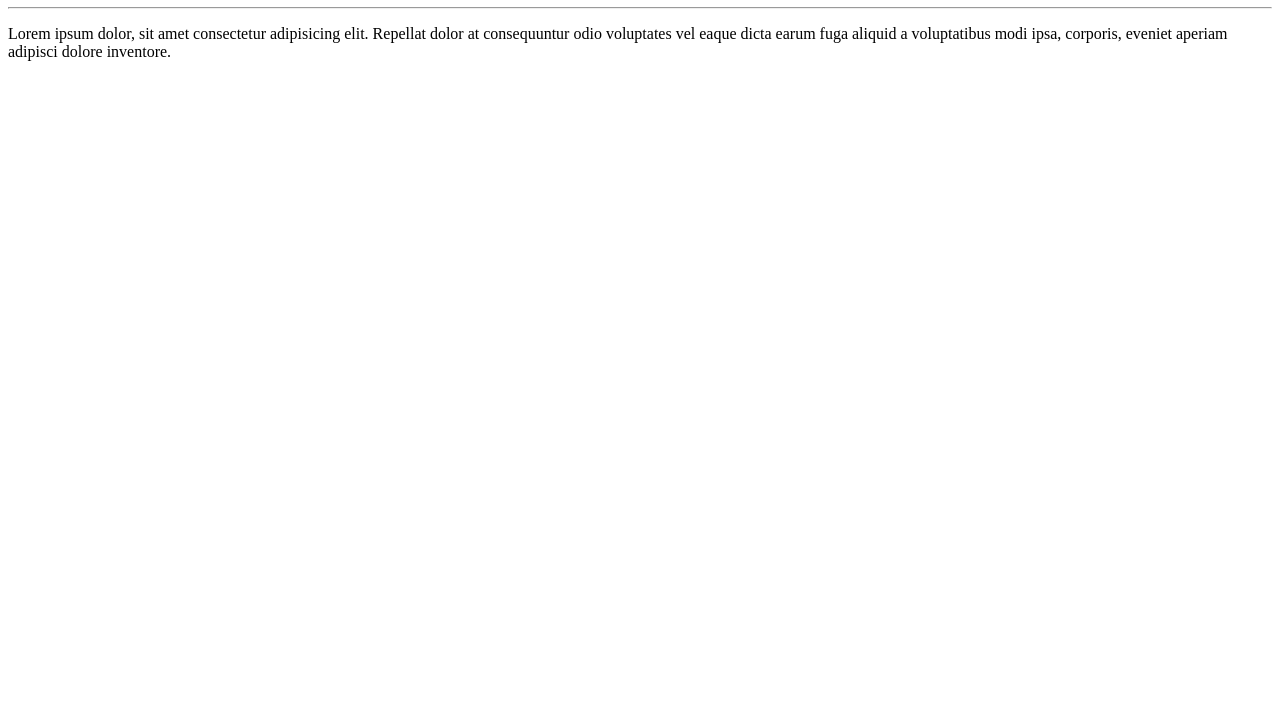
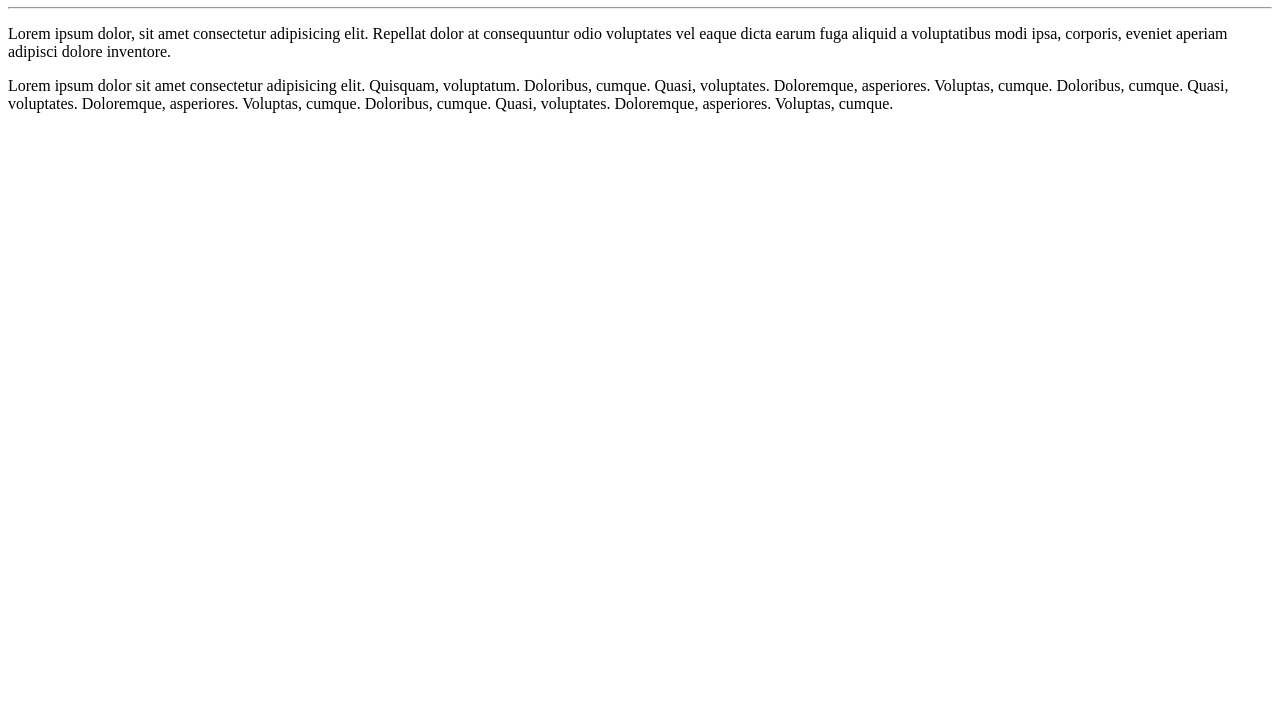
Before and after one commit to MrZeroUp/Code_Beginner, a plain HTML site: page Dev-Web/index.html in a window 1280 px wide. Shown: the part 73-800 px from the top of the page. Drawn offline with Linux system fonts and the light colour scheme.

Commit message:
added paragraph

```diff
--- a/Dev-Web/index.html
+++ b/Dev-Web/index.html
@@ -9,5 +9,7 @@
   <h1>Olá, Mundo!</h1>
   <hr>
   <p>Lorem ipsum dolor, sit amet consectetur adipisicing elit. Repellat dolor at consequuntur odio voluptates vel eaque dicta earum fuga aliquid a voluptatibus modi ipsa, corporis, eveniet aperiam adipisci dolore inventore.</p>
+  <p>Lorem ipsum dolor sit amet consectetur adipisicing elit. Quisquam, voluptatum. Doloribus, cumque. Quasi, voluptates. Doloremque, asperiores. Voluptas, cumque. Doloribus, cumque. Quasi, voluptates. Doloremque, asperiores. Voluptas, cumque. Doloribus, cumque. Quasi, voluptates. Doloremque, asperiores. Voluptas, cumque.</p>
+  </p>
 </body>
 </html>
```
